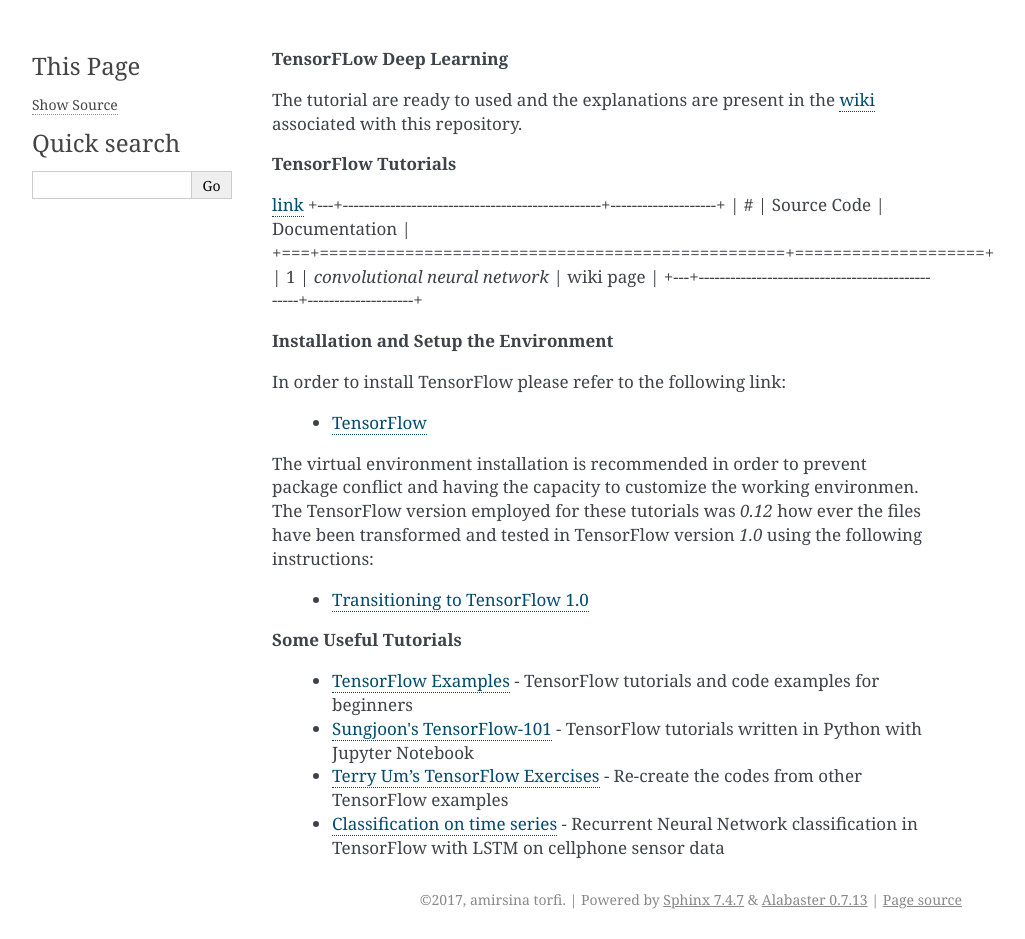
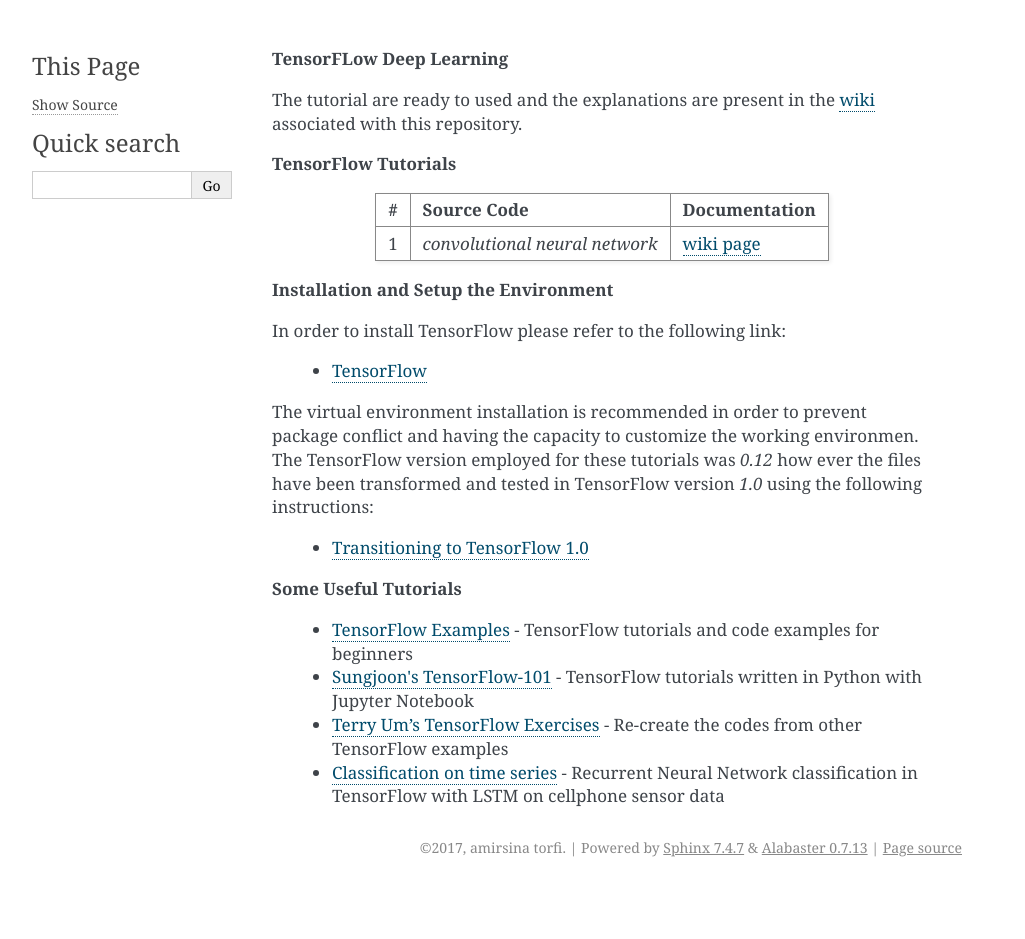
Before and after one commit to astorfi/TensorFlow-World, a Sphinx documentation site: the page built from docs/index.rst, in a window 1280 px wide. Shown: the whole page, without its empty margins (148-1173 px from the left). Built offline with Sphinx 7.4.7, drawn with Linux system fonts in a browser that asks for light colours; after the commit the page ends 900 px from its top, so only the background shows below that.

Commit message:
Update index.rst

```diff
--- a/docs/index.rst
+++ b/docs/index.rst
@@ -12,12 +12,13 @@
 .. Links:
 .. _convolutional neural network: https://github.com/astorfi/TensorFLow-Deep-Learning/NeuralNetworks/convolutional-neural-network
 .. _wikicnn: https://github.com/astorfi/TensorFLow-Deep-Learning/wiki/Convolutional-Neural-Networks
-`link <wikicnn_>`_
-+---+-------------------------------------------------+--------------------+
-| # | Source Code                                     | Documentation      |
-+===+=================================================+====================+
-| 1 |           `convolutional neural network`        |      wiki page     |
-+---+-------------------------------------------------+--------------------+
+
+
++---+-------------------------------------------------+------------------------------+
+| # | Source Code                                     | Documentation                |
++===+=================================================+==============================+
+| 1 |           `convolutional neural network`        |      `wiki page <wikicnn_>`_ |
++---+-------------------------------------------------+------------------------------+
 
 
 
```
